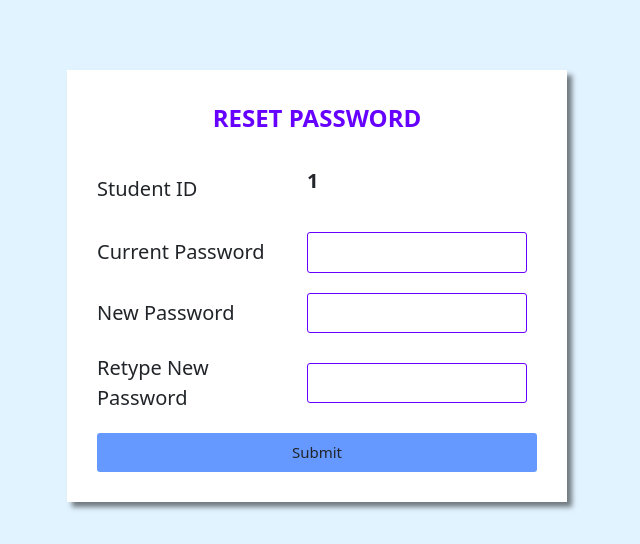
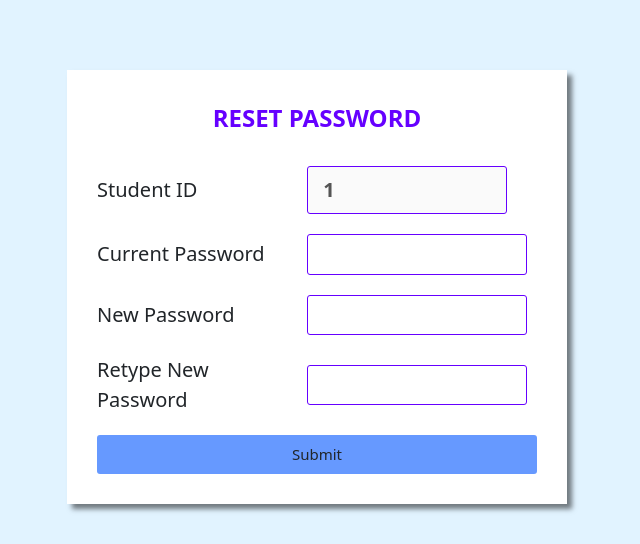
Before and after one commit to javelineou/sd-project, a PHP site: page /sd-project/reset.php in a window 1280 px wide. Shown: the part 76-620 px from the top of the page, without its empty margins (323-963 px from the left). Run offline with PHP 8.4, Linux system fonts and the light colour scheme; the visitor is signed in with stand-in values (Sample User, id 1); data that the repository does not hold is empty.

Commit message:
reset header debug

```diff
--- a/reset.php
+++ b/reset.php
@@ -117,20 +117,12 @@
 
 				<div class="input_field">
 					<label> Student ID</label>
-          <!-- <?php echo $student_id;?> -->
-
-          <p class="studentID" style="width:200px;font-size:20px;font-weight:bold;">
-          <?php echo $student_id;?>
-          </p>
-
-          <!--
-					<input type="text" value="<?php echo $student_id;?>" class="studentid" name="student_id" readonly>
-					-->
+					<input class="input" style="width:200px;font-size:20px;font-weight:bold;" value= " <?php echo $student_id;?>" disabled>
 				</div>
 
 				<div class="input_field">
 					<label> Current Password </label>
-					<input type="password" class="input" name="currentPassword" required>
+					<input type="password" class="input" name="currentPassword" >
 				</div>
 
 				<div class="input_field">
@@ -210,7 +202,10 @@
 
 		    if($data){
 			    echo "<script>alert('Password has been changed')</script>";
-          header("Location:homepage.php");
+
+				?>
+				<meta http-equiv = "refresh" content="0; url=http://localhost/sd-project/homepage.php" />
+				<?php
 		    }
 		    else{
 			  echo "<script>alert('Password changing unsuccessful')</script>";
```
